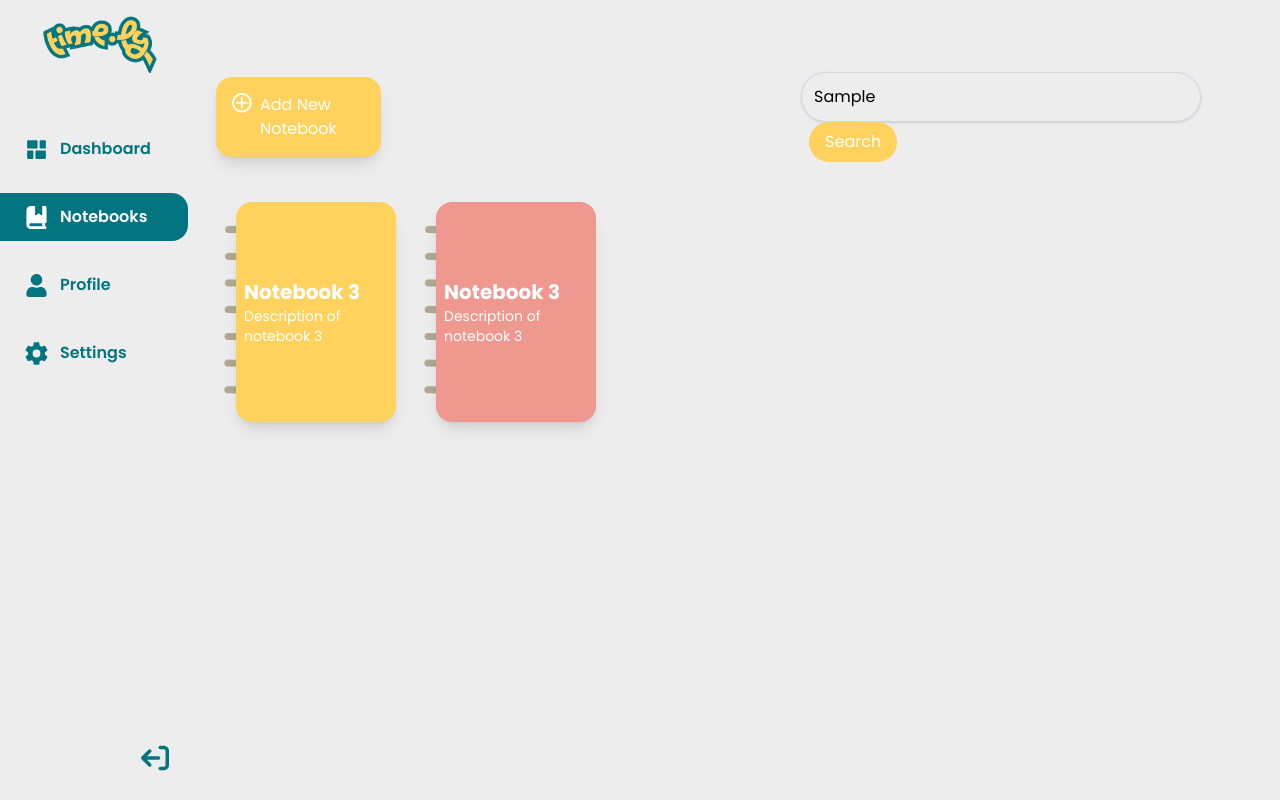
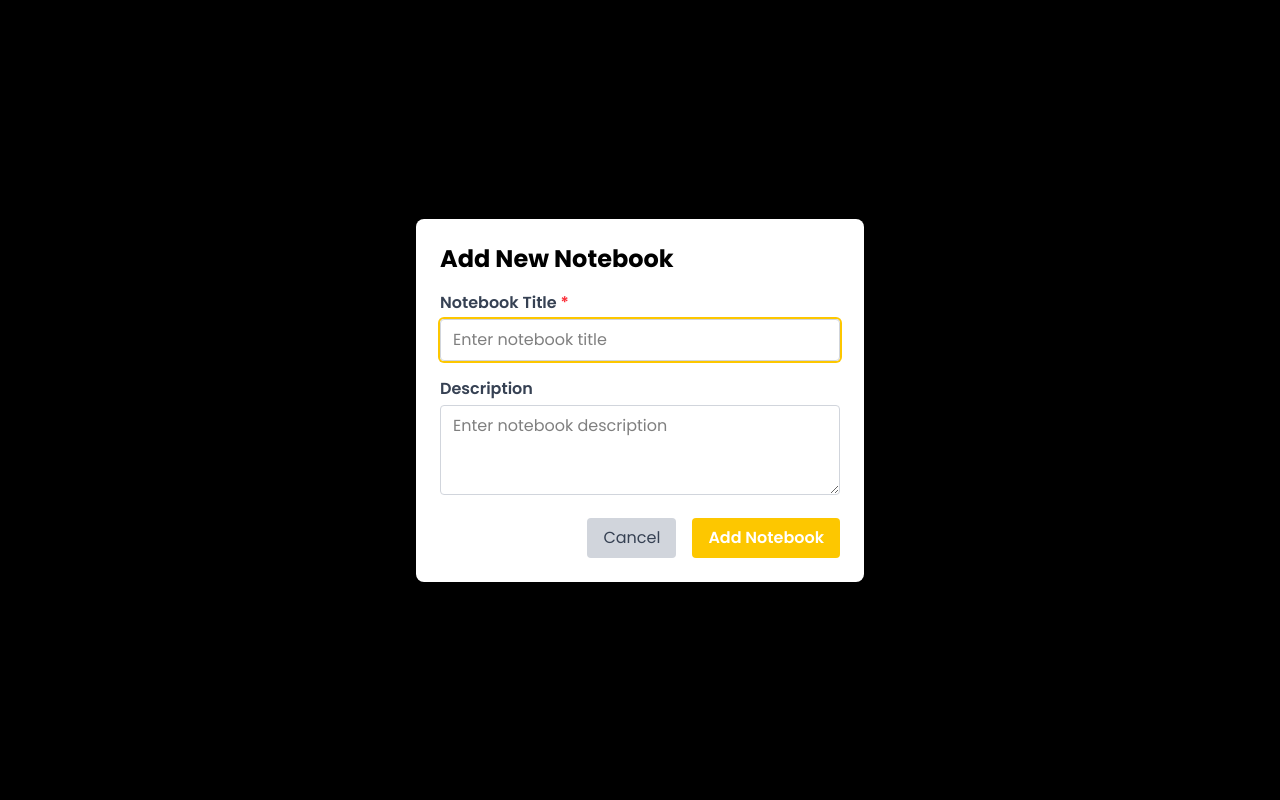
Before and after one commit to yanaSG/time.ly, a React (Vite) app in the folder frontend/: page /notebooks in a window 1280 px wide. Both pictures are taken after typing "Sample" into the empty fields and a click on the button "Search". Built offline with nearby package versions, Linux system fonts and the light colour scheme.

Commit message:
improved notebookes

```diff
--- a/frontend/src/views/features/dashboard/Dashboard.tsx
+++ b/frontend/src/views/features/dashboard/Dashboard.tsx
@@ -56,10 +56,10 @@ const Dashboard: React.FC = () => {
           <p className="font-bold text-lg mb-3">Schedule</p>
             <ul className="text-sm ">
             <li className="bg-white rounded-full ">8:00 AM - GE PE</li>
-            <li className="border border-gray-300">10:00 AM - GE UTS</li>
-            <li className="border border-gray-300">12:00 PM - Lunch Break</li>
-            <li className="border border-gray-300">2:00 PM - History Lecture</li>
-            <li className="border border-gray-300">4:00 PM - Gym Session</li>
+            <li>10:00 AM - GE UTS</li>
+            <li>12:00 PM - Lunch Break</li>
+            <li>2:00 PM - History Lecture</li>
+            <li>4:00 PM - Gym Session</li>
             </ul>
         </div>
 
--- a/frontend/src/views/features/notebook/Notebooks.tsx
+++ b/frontend/src/views/features/notebook/Notebooks.tsx
@@ -1,9 +1,87 @@
-import React from 'react'
+import React, { useEffect, useState }from 'react'
 
-const Notebooks = () => {
+interface Notebook{
+  id: number;
+  name: string;
+  description: string;
+}
+
+const Notebooks: React.FC = () => {
+  // State to track created notebooks; each notebook is an object with id, name, and description
+  const [notebooks, setNotebooks] = useState<Notebook[]>([]);
+  const [showModal, setShowModal] = useState(false);
+
+  const [title, setTitle] = useState('');
+  const [description, setDescription] = useState('');
+
+
+  useEffect(() => {
+    if(showModal){
+      document.body.style.overflow='hidden';
+    }else{
+      document.body.style.overflow='';
+    }
+  }, [showModal]);
+
+  const openModal = () => setShowModal(true);
+  const closeModal = () => {
+    setTitle('');
+    setDescription('');
+    setShowModal(false);
+  };
+
+
+  const handleFormSubmit = (e: React.FormEvent) => {
+
+    if(title.trim()===''){
+      alert('Please enter a title');
+      return;
+    }
+
+    const newNotebook: Notebook = {
+      id: notebooks.length,
+      name: title.trim(),
+      description: description.trim(),
+    };
+
+    setNotebooks(prev => [...prev, newNotebook]);
+    closeModal();
+
+  };
+
+
+  // Close modal on clicking outside form
+  const handleOverlayClick = (e: React.MouseEvent<HTMLDivElement, MouseEvent>) => {
+    if (e.target === e.currentTarget) {
+      closeModal();
+    }
+  };
+
+  // // Handler to add a new notebook
+  // const handleAddNotebook = () => {
+  //   const newNotebook = {
+  //     id: notebooks.length,
+  //     name: `Notebook ${notebooks.length + 1}`,
+  //     description: `Description of notebook ${notebooks.length + 1}`,
+  //   };
+  //   setNotebooks(prev => [...prev, newNotebook]);
+  // };
+
   return (
     <div>
-      <div className="flex flex-row z-0 align-center items-center gap-5 pt-10">
+      <div onClick={openModal}
+        role="button"
+        tabIndex={0}
+
+        //what is this
+        onKeyDown={e => {
+          if (e.key === 'Enter' || e.key === ' ') {
+            openModal();
+          }
+        }}
+
+        className="flex flex-row z-0 align-center items-center gap-5 pt-10"
+        >
         <div className="flex bg-[#FFD25E] mr-100 p-4 w-1/6 items-center align-center justify-center items-start rounded-2xl shadow-lg text-white transition-transform duration-300 hover:scale-105">
           <img
             src="../../../../../public/add-notebook.png"
@@ -29,46 +107,89 @@ const Notebooks = () => {
         {/* notebooks */}
       <div className="flex flex-row gap-5 pt-10">
 
-        <div className="flex flex-row gap-5 transform transition-transform duration-300 hover:scale-105">
+        {notebooks.map(notebook => (
+          <div key={notebook.id} className="flex flex-row gap-5 transform transition-transform duration-300 hover:scale-105">
             <div className="pt-6">
               <img
-              src="../../../../../public/binder.png"
+                src="/binder.png"
                 alt="Dashboard Illustration"
-              className=" absolute pl-2 h-42 w-auto z-0"
+                className="absolute pl-2 h-42 w-auto z-0"
               />
             </div>
-          <div className=" flex flex-col justify-center
-            bg-[#FFD25E]
-            h-55 w-40 rounded-2xl z-10
-            shadow-lg pl-2
-            ">
-            <h3 className="text-xl font-bold text-white ">Notebook 3</h3>
-            <p className="text-white text-sm">Description of notebook 3</p>
+            <div className="flex flex-col justify-center bg-[#FFD25E] h-55 w-40 rounded-2xl z-10 shadow-lg pl-2">
+              <h3 className="text-xl font-bold text-white">{notebook.name}</h3>
+              <p className="text-white text-sm">{notebook.description}</p>
             </div>
           </div>
+        ))}
+      </div>
 
-        <div className="flex flex-row gap-5 transform transition-transform duration-300 hover:scale-105">
-          <div className="pt-6">
-            <img
-              src="../../../../../public/binder.png"
-              alt="Dashboard Illustration"
-              className=" absolute pl-2 h-42 w-auto z-0"
+      {/* Modal for creating a new notebook */}
+      {showModal && (
+        <div
+          onClick={handleOverlayClick}
+          className="fixed inset-0 bg-black bg-opacity-50 flex items-center justify-center z-50"
+          aria-modal="true"
+          role="dialog"
+          aria-labelledby="modal-title"
+          aria-describedby="modal-description"
+        >
+
+        <form
+            onSubmit={handleFormSubmit}
+            className="bg-white rounded-lg shadow-lg max-w-md w-full p-6 mx-4"
+            onClick={e => e.stopPropagation()} // Prevent click propagation to overlay
+          >
+            <h2 className="text-2xl font-bold mb-4" id="modal-title">Add New Notebook</h2>
+            <div className="mb-4">
+              <label htmlFor="title" className="block text-gray-700 font-semibold mb-1">
+                Notebook Title <span className="text-red-500">*</span>
+              </label>
+              <input
+                id="title"
+                type="text"
+                className="w-full px-3 py-2 border border-gray-300 rounded focus:outline-none focus:ring-2 focus:ring-yellow-400"
+                value={title}
+                onChange={e => setTitle(e.target.value)}
+                placeholder="Enter notebook title"
+                required
+                autoFocus
               />
             </div>
-            <div
-            className="flex flex-col justify-center
-            bg-[#EF988F]
-            h-55 w-40 rounded-2xl z-10
-            shadow-lg pl-2
-            ">
-            <h3 className="text-xl font-bold text-white ">Notebook 3</h3>
-            <p className="text-white text-sm">Description of notebook 3</p>
-            </div>
+
+            <div className="mb-4">
+              <label htmlFor="description" className="block text-gray-700 font-semibold mb-1">
+                Description
+              </label>
+              <textarea
+                id="description"
+                rows={3}
+                className="w-full px-3 py-2 border border-gray-300 rounded focus:outline-none focus:ring-2 focus:ring-yellow-400"
+                value={description}
+                onChange={e => setDescription(e.target.value)}
+                placeholder="Enter notebook description"
+              />
             </div>
 
+            <div className="flex gap-4 justify-end">
+              <button
+                type="button"
+                onClick={closeModal}
+                className="px-4 py-2 bg-gray-300 text-gray-700 rounded hover:bg-gray-400 transition"
+              >
+                Cancel
+              </button>
+              <button
+                type="submit"
+                className="px-4 py-2 bg-yellow-400 text-white font-semibold rounded hover:bg-yellow-500 transition"
+              >
+                Add Notebook
+              </button>
+            </div>
 
-
+          </form>
         </div>
+        )}
 
     </div>
   )
```
Lines whose indentation alone changed are shown as unchanged.
